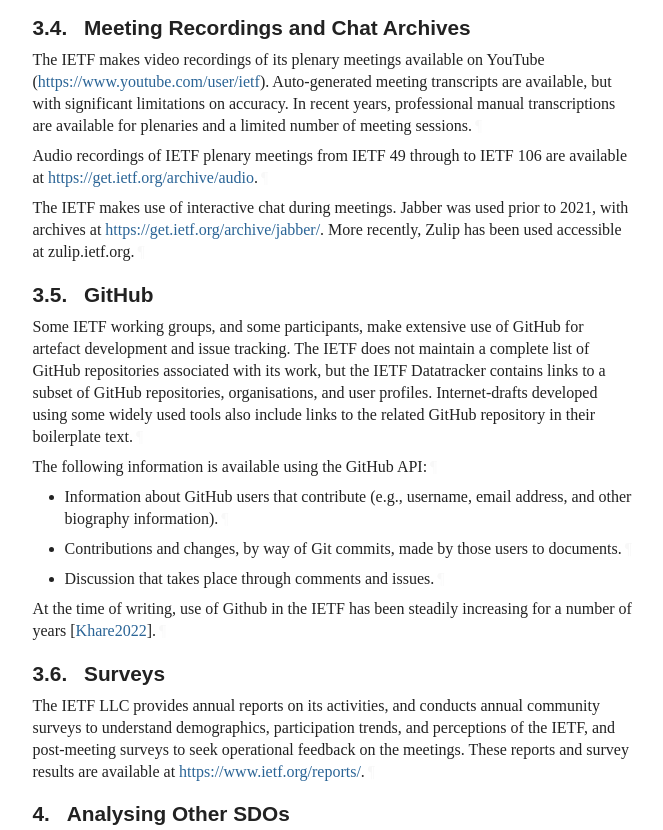
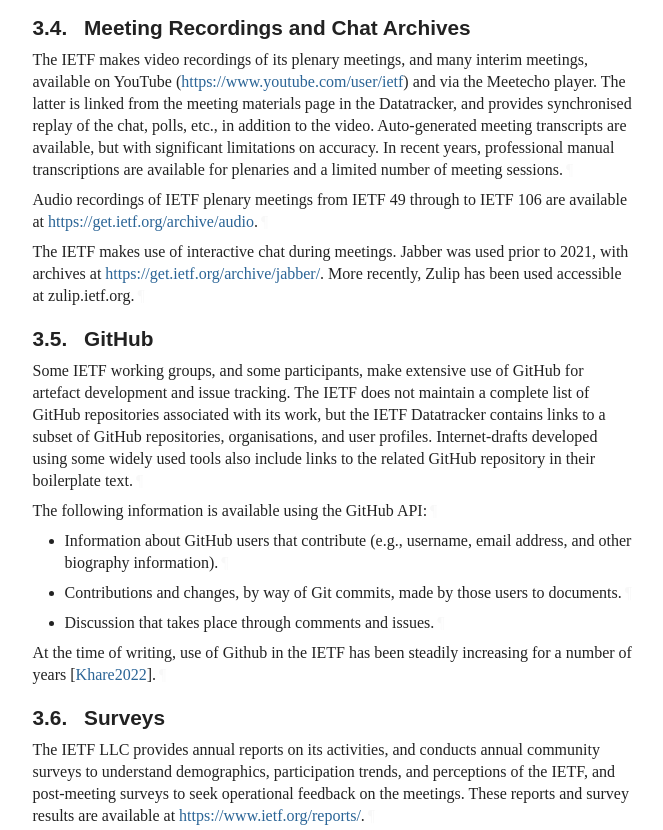
Before and after one commit to csperkins/draft-analysing-sdo-data, a plain HTML site: page draft-irtf-rasprg-analysing-ietf-data.html in a window 1280 px wide. Shown: the part 6434-7264 px from the top of the page, without its empty margins (92-755 px from the left). Drawn offline with Linux system fonts and the light colour scheme; a web font is replaced by a local one.

Commit message:
Script updating gh-pages from 2579699. [ci skip]

```diff
--- a/draft-irtf-rasprg-analysing-ietf-data.html
+++ b/draft-irtf-rasprg-analysing-ietf-data.html
@@ -1621,11 +1621,14 @@ archive, that make them difficult to process <span>[<a href="#Niedermayer2017" c
         <h3 id="name-meeting-recordings-and-chat">
 <a href="#section-3.4" class="section-number selfRef">3.4. </a><a href="#name-meeting-recordings-and-chat" class="section-name selfRef">Meeting Recordings and Chat Archives</a>
         </h3>
-<p id="section-3.4-1">The IETF makes video recordings of its plenary meetings available on
-YouTube (<a href="https://www.youtube.com/user/ietf">https://www.youtube.com/user/ietf</a>). Auto-generated meeting
-transcripts are available, but with significant limitations on accuracy.
-In recent years, professional manual transcriptions are available for
-plenaries and a limited number of meeting sessions.<a href="#section-3.4-1" class="pilcrow">¶</a></p>
+<p id="section-3.4-1">The IETF makes video recordings of its plenary meetings, and many interim
+meetings, available on YouTube (<a href="https://www.youtube.com/user/ietf">https://www.youtube.com/user/ietf</a>) and
+via the Meetecho player. The latter is linked from the meeting materials
+page in the Datatracker, and provides synchronised replay of the chat,
+polls, etc., in addition to the video. Auto-generated meeting transcripts
+are available, but with significant limitations on accuracy. In recent
+years, professional manual transcriptions are available for plenaries and
+a limited number of meeting sessions.<a href="#section-3.4-1" class="pilcrow">¶</a></p>
 <p id="section-3.4-2">Audio recordings of IETF plenary meetings from IETF 49 through to IETF 106
 are available at <a href="https://get.ietf.org/archive/audio">https://get.ietf.org/archive/audio</a>.<a href="#section-3.4-2" class="pilcrow">¶</a></p>
 <p id="section-3.4-3">The IETF makes use of interactive chat during meetings. Jabber was used
@@ -2227,7 +2230,8 @@ attempts to subvert or disrupt the operation of the standards process.<a href="#
 and Physical Sciences Research Council under grants EP/S033564/1 and
 EP/S036075/1.<a href="#appendix-A-1" class="pilcrow">¶</a></p>
 <p id="appendix-A-2">The authors wish to thank
-Niels ten Oever
+Niels ten Oever,
+Kesara Rathnayake,
 and the other members of the IRTF RASPRG for their helpful feedback.<a href="#appendix-A-2" class="pilcrow">¶</a></p>
 </section>
 </div>
```
Also changed, not shown: draft-irtf-rasprg-analysing-ietf-data.txt.
